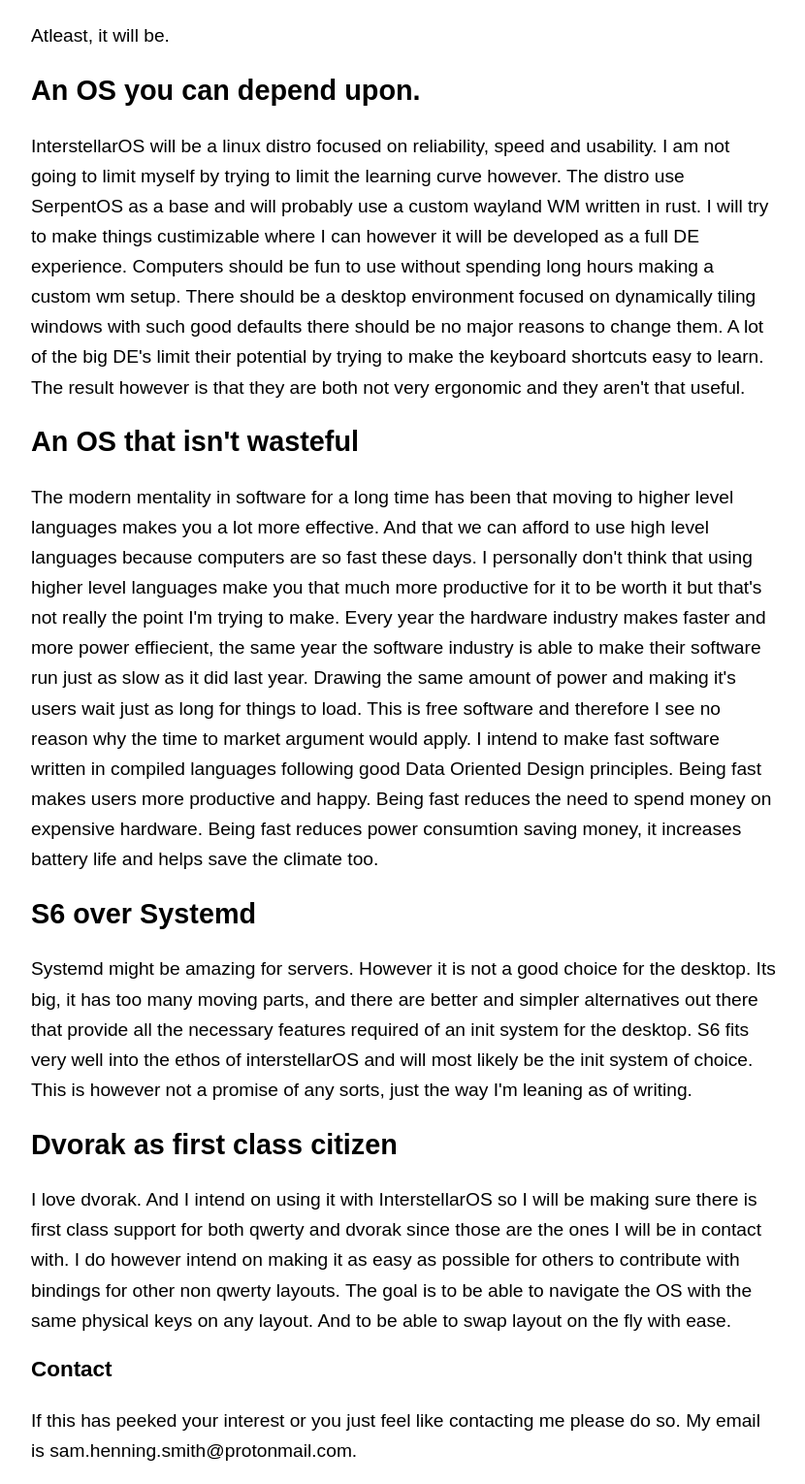
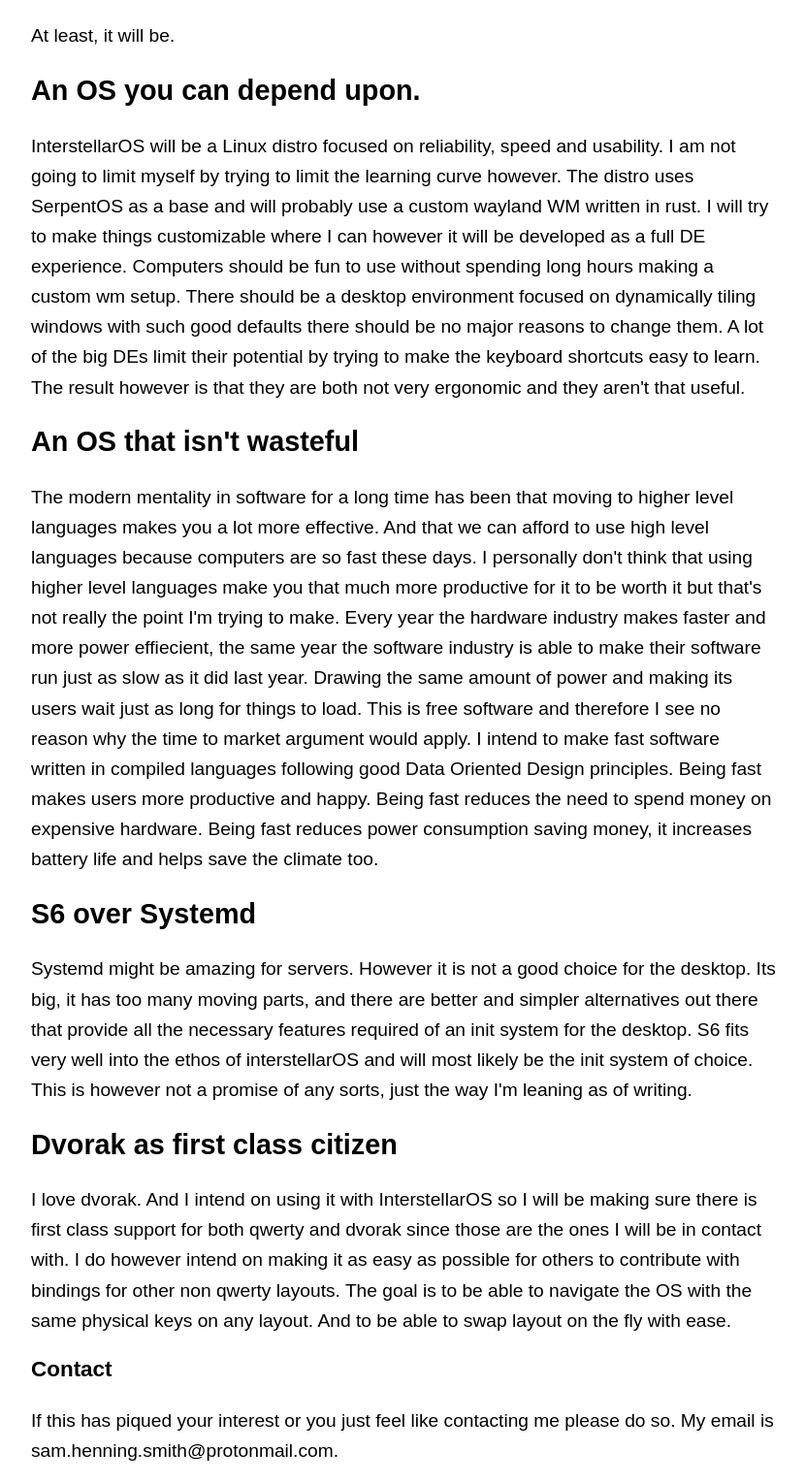
Before and after one commit to SamHSmith/SamHSmith.github.io, a plain HTML site: page index.html in a window 1280 px wide. Shown: the part 61-1591 px from the top of the page at 97% size, without its empty margins (224-1054 px from the left). Drawn offline with Linux system fonts and the light colour scheme.

Commit message:
fixed errors
Signed-off-by: Sam Smith <sam.henning.smith@protonmail.com>

```diff
--- a/index.html
+++ b/index.html
@@ -29,16 +29,16 @@
 <article>
     <header>
         <h1>This is <em>InterstellarOS</em></h1>
-        <aside>Atleast, it will be.</aside>
+        <aside>At least, it will be.</aside>
     </header>
     <h2>An OS you can depend upon.</h2>
-    <p>InterstellarOS will be a linux distro focused on reliability, speed and usability. I am not going to limit myself by trying to limit the learning curve however. The distro use SerpentOS as a base and will probably use a custom wayland WM written in rust. I will try to make things custimizable where I can however it will be developed as a full DE experience. Computers should be fun to use without spending long hours making a custom wm setup. There should be a desktop environment focused on dynamically tiling windows with such good defaults there should be no major reasons to change them. A lot of the big DE's limit their potential by trying to make the keyboard shortcuts easy to learn. The result however is that they are both not very ergonomic and they aren't that useful.
+    <p>InterstellarOS will be a Linux distro focused on reliability, speed and usability. I am not going to limit myself by trying to limit the learning curve however. The distro uses SerpentOS as a base and will probably use a custom wayland WM written in rust. I will try to make things customizable where I can however it will be developed as a full DE experience. Computers should be fun to use without spending long hours making a custom wm setup. There should be a desktop environment focused on dynamically tiling windows with such good defaults there should be no major reasons to change them. A lot of the big DEs limit their potential by trying to make the keyboard shortcuts easy to learn. The result however is that they are both not very ergonomic and they aren't that useful.
     <h2>An OS that isn't wasteful</h2>
-    <p>The modern mentality in software for a long time has been that moving to higher level languages makes you a lot more effective. And that we can afford to use high level languages because computers are so fast these days. I personally don't think that using higher level languages make you that much more productive for it to be worth it but that's not really the point I'm trying to make. Every year the hardware industry makes faster and more power effiecient, the same year the software industry is able to make their software run just as slow as it did last year. Drawing the same amount of power and making it's users wait just as long for things to load. This is free software and therefore I see no reason why the time to market argument would apply. I intend to make fast software written in compiled languages following good Data Oriented Design principles. Being fast makes users more productive and happy. Being fast reduces the need to spend money on expensive hardware. Being fast reduces power consumtion saving money, it increases battery life and helps save the climate too.
+    <p>The modern mentality in software for a long time has been that moving to higher level languages makes you a lot more effective. And that we can afford to use high level languages because computers are so fast these days. I personally don't think that using higher level languages make you that much more productive for it to be worth it but that's not really the point I'm trying to make. Every year the hardware industry makes faster and more power effiecient, the same year the software industry is able to make their software run just as slow as it did last year. Drawing the same amount of power and making its users wait just as long for things to load. This is free software and therefore I see no reason why the time to market argument would apply. I intend to make fast software written in compiled languages following good Data Oriented Design principles. Being fast makes users more productive and happy. Being fast reduces the need to spend money on expensive hardware. Being fast reduces power consumption saving money, it increases battery life and helps save the climate too.
     <h2>S6 over Systemd</h2>
     <p>Systemd might be amazing for servers. However it is not a good choice for the desktop. Its big, it has too many moving parts, and there are better and simpler alternatives out there that provide all the necessary features required of an init system for the desktop. S6 fits very well into the ethos of interstellarOS and will most likely be the init system of choice. This is however not a promise of any sorts, just the way I'm leaning as of writing.
     <h2>Dvorak as first class citizen</h2>
     <p>I love dvorak. And I intend on using it with InterstellarOS so I will be making sure there is first class support for both qwerty and dvorak since those are the ones I will be in contact with. I do however intend on making it as easy as possible for others to contribute with bindings for other non qwerty layouts. The goal is to be able to navigate the OS with the same physical keys on any layout. And to be able to swap layout on the fly with ease.
     <h3>Contact</h3>
-    <p> If this has peeked your interest or you just feel like contacting me please do so. My email is sam.henning.smith@protonmail.com.
+    <p> If this has piqued your interest or you just feel like contacting me please do so. My email is sam.henning.smith@protonmail.com.
 </article>
```
